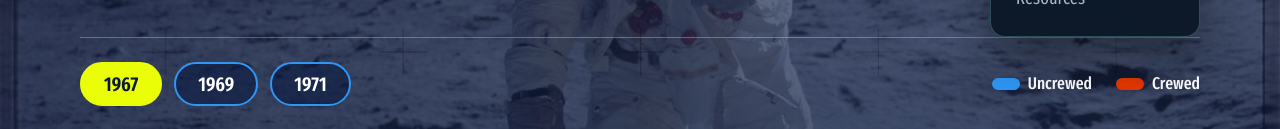
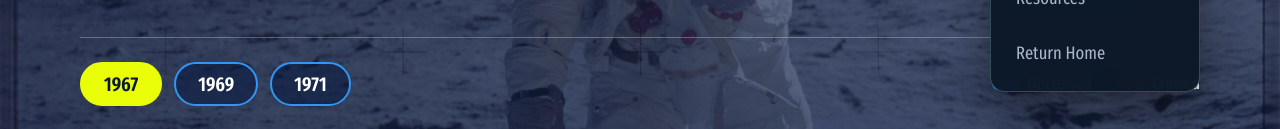
Before and after one commit to Tcdvp10/LunarRocks_NASA, a plain HTML site: page moon.html in a window 1280 px wide. Both pictures are taken after a click on the heading "Open navigation menu". Shown: the part 290-419 px from the top of the page. Drawn offline with Linux system fonts and the light colour scheme.

Commit message:
Small edits

```diff
--- a/moon.html
+++ b/moon.html
@@ -24,6 +24,7 @@
                 <a href="Mars.html">Mars</a>
                 <a href="home.html">Earth</a>
                 <a href="resources.html">Resources</a>
+                <a href="index.html">Return Home</a>
             </div>
         </details>
     </header>
```
Also changed, not shown: resources.html (+1 -1 lines).
